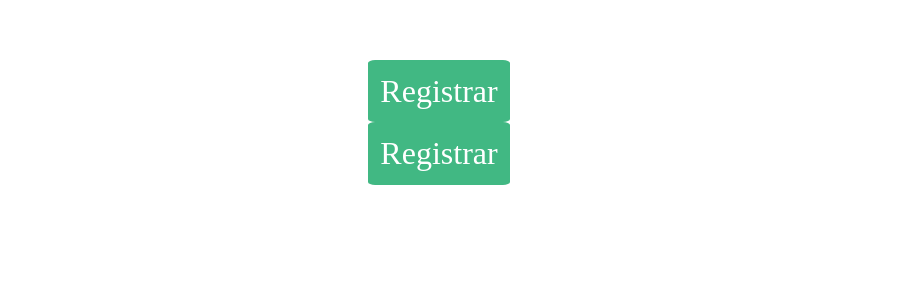
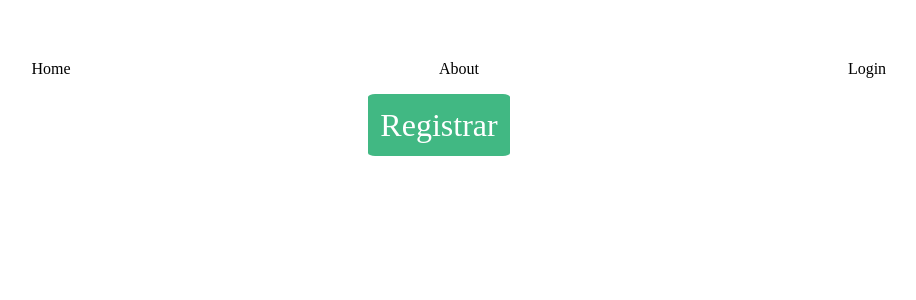
Before and after one commit to gabriellaurindo/bate-papo, a Vue app in the folder Vue/: page / in a window 1280 px wide. Shown: the top 300 px of the page, without its empty margins (201-1117 px from the left). Built offline with nearby package versions, Linux system fonts and the light colour scheme.

Commit message:
Menu criado

```diff
--- a/Vue/src/components/Cabecalho.vue
+++ b/Vue/src/components/Cabecalho.vue
@@ -1,12 +1,18 @@
 <template>
   <div>
-    <button class="register">Registrar</button>
+    <nav class="menu">
+      <ul>
+        <li><a href="#">Home</a></li>
+        <li><a href="#">About</a></li>
+        <li><a href="#">Login</a></li>
+      </ul>
+    </nav>
   </div>
 </template>
 
 <script>
 export default {
-    name:'BotaoRegistro',
+    name:'Cabecalho',
 }
 //box-shadow: 60px -16px teal;
 </script>
@@ -16,23 +22,19 @@ export default {
 
   @import url('https://fonts.googleapis.com/css2?family=Crimson+Text:ital@1&family=Open+Sans:wght@800&display=swap');
 
-  .register  {
-    background-color:#41B883;
-    color: white;
-    padding: 1%;
-    outline: none;
-    border: none;
-    border-radius: 5%;
-    font-family: Crimson;
-    font-size: 200%;
+  .menu ul{
+    display: flex;
+    flex-direction:row;
+    list-style: none;
   }
 
-  .register:hover{
+  .menu ul li {
+     flex: 1;
+  }
 
-    background-color: white;
-    color: #41B883;
-    font-size: 220%;
-    transition: 1s;
-    box-shadow: 5px 5px teal;
+  .menu ul li a{
+    text-decoration: none;
+    color: black;
+    font-family: Crimson;
   }
 </style>
```
